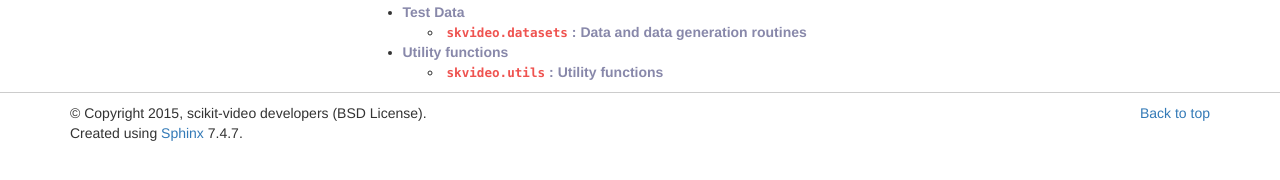
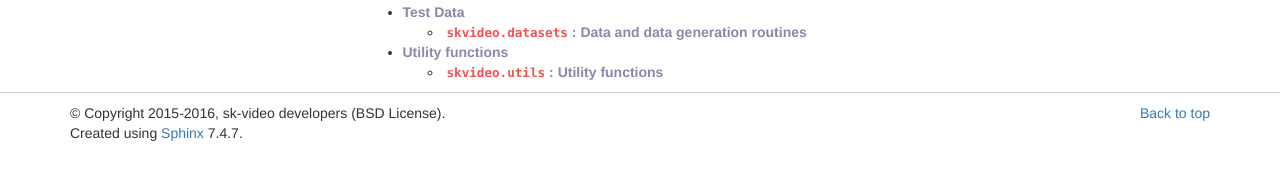
Before and after one commit to scikit-video/scikit-video, a Sphinx documentation site: the page built from doc/classes.rst, in a window 1280 px wide. Shown: the part 467-647 px from the top of the page. Built offline with Sphinx 7.4.7, drawn with Linux system fonts in a browser that asks for light colours; formulas are drawn with MathJax 3; pages that are not in the unit, such as notebooks, are missing from menus.

Commit message:
Update to package name

```diff
--- a/README.rst
+++ b/README.rst
@@ -112,4 +112,4 @@
     $ nosetests2 -v skvideo
     $ nosetests3 -v skvideo
 
-Copyright 2016 scikit-video developers (BSD license).
+Copyright 2015-2016, sk-video developers (BSD license).
--- a/doc/conf.py
+++ b/doc/conf.py
@@ -52,8 +52,8 @@
 master_doc = 'index'
 
 # General information about the project.
-project = u'scikit-video'
-copyright = u'2015, scikit-video developers (BSD License)'
+project = u'sk-video'
+copyright = u'2015-2016, sk-video developers (BSD License)'
 
 # The version info for the project you're documenting, acts as replacement for
 # |version| and |release|, also used in various other places throughout the
```
